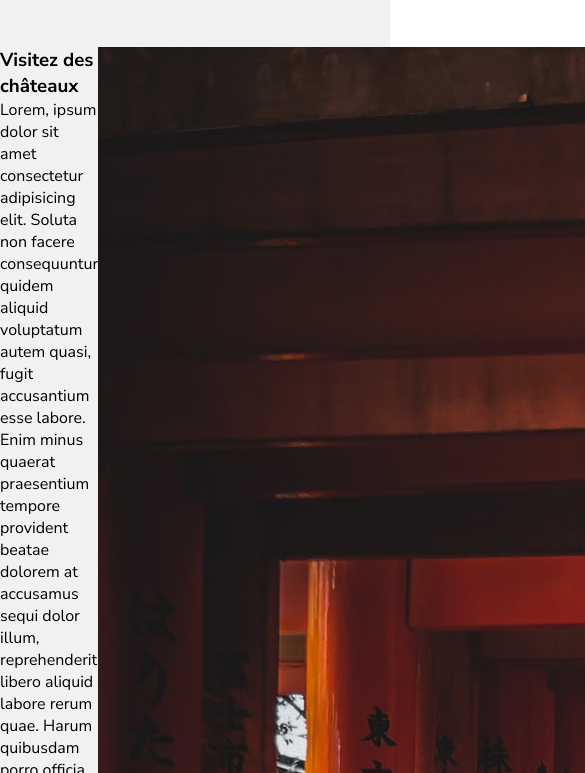
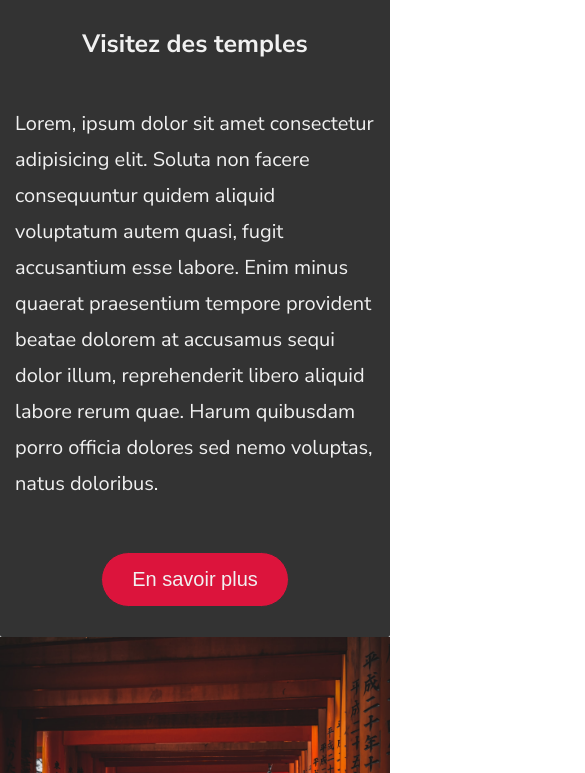
Before and after one commit to Jerome-Arn/MonPremierSit, a plain HTML site: page Accueil.html in a window 390 px wide. Shown: the part 703-1476 px from the top of the page, 585 px wide, since content can reach past the window. Drawn offline with Linux system fonts and the light colour scheme; a web font is replaced by a local one.

Commit message:
Section asymetrique done et responsive

```diff
--- a/style.css
+++ b/style.css
@@ -209,3 +209,204 @@ nav {
 .bloc-1,.img-grid-1{
     grid-area: 2 / 2 / 3 / 3;
 }
+
+.bloc-right,.img-grid-2{
+    /* début ligne colonne fin ligne fin collonne */
+    grid-area: 3 / 2 / 4 / 3;
+}
+
+.bloc-3,.img-grid-3 {
+    grid-area: 4 / 2 / 5 / 3;
+}
+
+.bloc {
+    background: #333;
+    color: #f1f1f1;
+    position: relative;
+    border-radius: 2px;
+    height:750px;
+    margin-bottom: 250px;
+
+}
+
+.img-grid {
+    width: 500px;
+    height: 700px;
+    object-fit: cover;
+    position: relative;
+}
+.img-grid-1,.img-grid-3 {
+    top: 130px;
+    left: 20px;
+}
+.bloc-left {
+    left: -300px;
+}
+
+.bloc-txt-left {
+    width: 50%;
+    height: 100%;
+
+}
+
+.bloc-txt-left h3 {
+    white-space: nowrap;
+    font-size: 35px;
+    margin: 30px 15px;
+}
+.bloc-txt-left p {
+    line-height: 40px;
+    padding: 15px;
+}
+.bloc button {
+    border-radius: 9999px;
+    outline: none;
+    border: none;
+    background: crimson;
+    border: 1px solid #333;
+    color: #f1f1f1;
+    padding: 20px 35px;
+    font-size: 20px;
+    margin: 35px auto;
+    cursor: pointer;
+    display: block;
+}
+.bloc-right {
+    right:-300px;
+}
+.img-grid-2 {
+    top: 130px;
+    left: 100px;
+}
+.bloc-txt-right {
+    position: absolute;
+    right: 0;
+    width: 50%;
+    height: 100%
+}
+.bloc-txt-right h3 {
+    position:relative;
+    font-size: 35px;
+    margin: 30px 15px;
+}
+.bloc-txt-right p {
+line-height: 40px;
+padding: 15px;
+}
+.bloc-txt-right button {
+    margin: 5px auto;
+}
+/* Lignes verticales */
+
+.ligne-gauche {
+    grid-area: 1 / 2 / -1 / 3;
+    border-left: 1px solid #333;
+}
+.ligne-droite {
+    grid-area: 1 / 3 / -1 / 4;
+    border-left: 1px solid #333;
+}
+
+    @media screen and (max-width: 1200px){
+        .section-asymetrique {grid-template: 200px repeat(6, auto) 100px /1fr 600px 1fr;
+        }
+        .section-asymetrique h2 {
+            font-size: 50px;
+            padding-bottom: 0px;
+        }
+        .bloc-1 {
+            grid-area: 2 / 2 / 3 / 3;
+        }
+        .img-grid-1 {
+            grid-area: 3 / 2 / 4 / 3;
+        }
+        .bloc-right {
+            grid-area: 4 / 2 / 5 / 3;
+        }
+        .img-grid-2 {
+            grid-area: 5 / 2 / 6 / 3;
+        }
+        .bloc-3 {
+            grid-area: 6 / 2 / 7 / 3;
+        }
+        .img-grid-3 {
+            grid-area: 7 / 2 / 8 / 3;
+        }
+        .bloc {
+            height: 100%;
+            margin-bottom: 0px;
+        }
+        .img-grid {
+            position: static;
+            width: 600px;
+        }
+        .img-grid-1,.img-grid-3 {
+            top: 0px;
+            left: 0px;
+        }
+        .img-grid-2 {
+            top: 0px;
+            left: 0px;
+        }
+        .bloc-left {
+            left: 0px;
+        }
+        .bloc-right {
+            right: 0px;
+        }
+        .bloc-txt-left {
+            width: 100%;
+            height: 100%;
+        }
+        .bloc-txt-left h3,
+        .bloc-txt-right h3 {
+            text-align: center;
+        }
+        .bloc-txt-left p,
+        .bloc-txt-right p {
+            font-size: 20px;
+            line-height: 1.8;
+            padding: 15px;
+        }
+        .bloc button {
+            font-size: 20px;
+            padding : 15px 30px;
+            margin-bottom: 30px;
+        }
+
+        .bloc-txt-right {
+            position: static;
+            width: 100%;
+            height: 100%;
+        }
+}
+
+@media screen and (max-width: 600px){
+
+    .section-asymetrique {
+        grid-template: 150px repeat(6, auto) 100px /100%;
+    }
+    .ligne-gauche,
+    .ligne-droite {
+        display: none;
+    }
+
+    .section-asymetrique h2 {
+        font-size: 30px;
+    }
+    .bloc,.img-grid {
+        grid-area: auto;
+    }
+    .img-grid {
+        width: 100%;
+        height: 500px;
+    }
+
+    .bloc-txt-left h3,
+    .bloc-txt-right h3{
+        font-size: 25px;
+    }
+    .bloc-txt-right {
+        width: 100%;
+    }
+}
```
